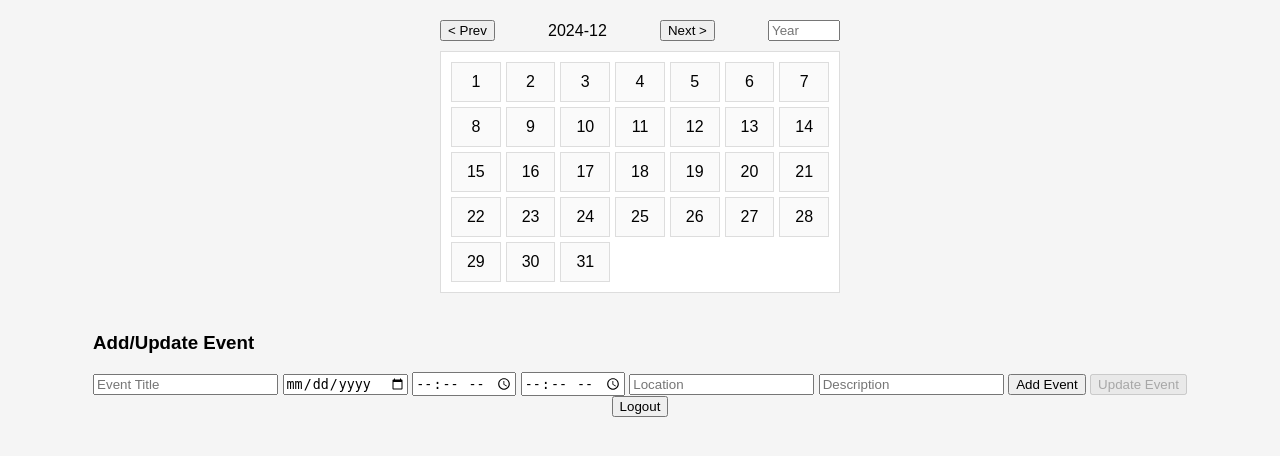
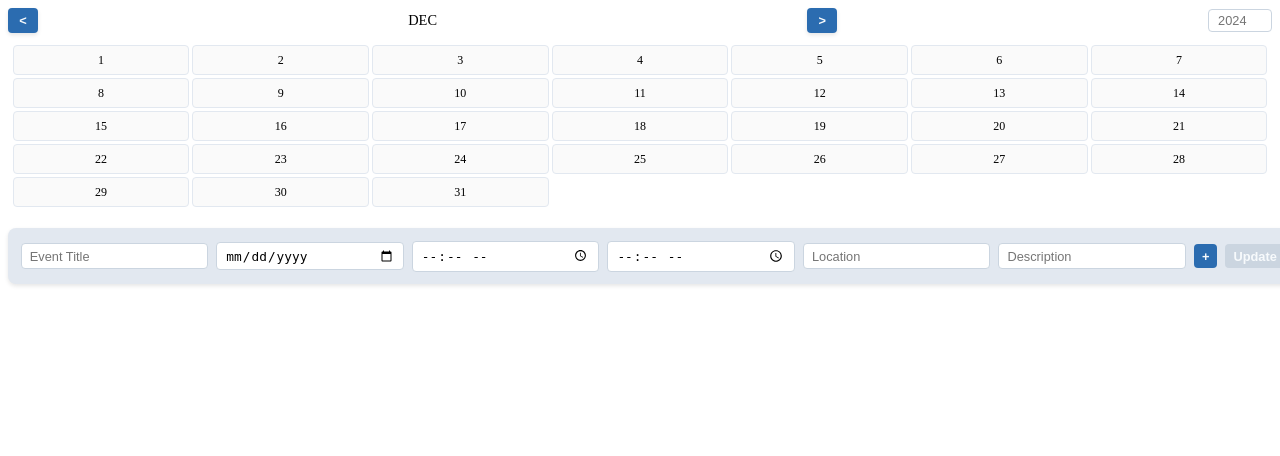
Before and after one commit to cse210-fa24-group2/cse210-fa24-group2, a Flask app: template templates/calendar.html in a window 1280 px wide. Shown: the top 456 px of the page. Run offline with Flask 3, Linux system fonts and the light colour scheme; the template is opened without the code that fills it, so the values that code supplies are empty.

Commit message:
Calendar integrated into dashboard

```diff
--- a/src/app.py
+++ b/src/app.py
@@ -214,6 +214,14 @@ def dashboard():
     """
     return render_template("index.html")
 
+@app.route('/calendar.html')
+def serve_calendar():
+    """
+    Serve the calendar.html template.
+    """
+    return render_template('calendar.html')
+
+
 @app.errorhandler(404)
 def page_not_found(error):
     """
--- a/static/css/calendar.css
+++ b/static/css/calendar.css
@@ -1,51 +1,180 @@
-body {
-    font-family: Arial, sans-serif;
-    margin: 0;
-    padding: 0;
+.calendar-container {
+    margin: 1rem auto;
+    padding: 1rem;
+    background-color: #E2E8F0;
+    border-radius: 0.5rem;
+    box-shadow: 0 2px 4px rgba(0, 0, 0, 0.1);
+    width: 100%;
+    max-width: 100%;
+    box-sizing: border-box;
     display: flex;
     flex-direction: column;
     align-items: center;
-    background-color: #f5f5f5;
-  }
-
-  .calendar-container {
-    margin-top: 20px;
-    width: 400px;
-    text-align: center;
+    overflow: hidden;
 }
 
 .calendar-header {
     display: flex;
     justify-content: space-between;
     align-items: center;
-    margin-bottom: 10px;
+    margin-bottom: 0.5rem;
+    width: 100%;
+    font-size: 0.9rem;
+}
+
+.calendar-header button {
+    background-color: #2B6CB0;
+    color: #F7FAFC;
+    border: none;
+    border-radius: 0.25rem;
+    padding: 0.3rem 0.7rem;
+    font-size: 0.8rem;
+    font-weight: 600;
+    cursor: pointer;
+    transition: background-color 0.3s ease;
+    box-shadow: 0 2px 4px rgba(0, 0, 0, 0.1);
+}
+
+.calendar-header button:hover {
+    background-color: #2C5282;
+}
+
+.calendar-header input {
+    width: 3.5rem;
+    padding: 0.2rem;
+    font-size: 0.8rem;
+    border: 1px solid #CBD5E0;
+    border-radius: 0.25rem;
+    text-align: center;
 }
 
 .calendar-grid {
     display: grid;
     grid-template-columns: repeat(7, 1fr);
-    gap: 5px;
-    border: 1px solid #ddd;
-    padding: 10px;
-    background-color: #fff;
+    gap: 0.2rem;
+    width: 100%;
+    padding: 0.3rem;
+    background-color: #FFF;
+    border-radius: 0.5rem;
+    box-sizing: border-box;
 }
 
 .calendar-cell {
-    padding: 10px;
+    padding: 0.4rem;
     text-align: center;
-    border: 1px solid #ddd;
-    background-color: #fafafa;
+    background-color: #FAFAFA;
+    border: 1px solid #E2E8F0;
+    border-radius: 0.25rem;
+    display: flex;
+    flex-direction: column;
+    justify-content: center;
+    align-items: center;
+    font-size: 0.75rem;
 }
 
 .calendar-cell:hover {
-    background-color: #e0e0e0;
+    background-color: #E2E8F0;
 }
 
 .event {
-    color: #ff5722;
-    font-size: 0.8rem;
+    margin-top: 0.2rem;
+    padding: 0.2rem;
+    background-color: #FBA183;
+    color: #1A202C;
+    font-size: 0.7rem;
+    font-weight: 500;
+    border-radius: 0.25rem;
+    word-wrap: break-word;
+    text-align: center;
+    width: 90%;
+}
+
+.event button {
+    background: none;
+    border: none;
+    color: #E53E3E;
+    font-size: 0.6rem;
+    cursor: pointer;
+    margin: 0 0.1rem;
+    transition: color 0.3s ease;
+}
+
+.event button:hover {
+    color: #FC8181;
+}
+
+.event button.update-event {
+    color: #2B6CB0;
+}
+
+.event button.update-event:hover {
+    color: #2C5282;
 }
 
 .add-event {
-    margin-top: 20px;
+    margin-top: 1rem;
+    width: 100%;
+    padding: 0.8rem;
+    background-color: #E2E8F0;
+    border-radius: 0.5rem;
+    box-shadow: 0 2px 4px rgba(0, 0, 0, 0.1);
 }
+
+.add-event h3 {
+    font-size: 0.9rem;
+    font-weight: 600;
+    margin-bottom: 0.5rem;
+}
+
+.add-event form {
+    display: flex;
+    flex-wrap: wrap;
+    gap: 0.5rem;
+    justify-content: space-between;
+    align-items: center;
+}
+
+.add-event form input,
+.add-event form button {
+    font-size: 0.8rem;
+    padding: 0.3rem 0.5rem;
+    border: 1px solid #CBD5E0;
+    border-radius: 0.25rem;
+}
+
+.add-event form input {
+    flex: 1;
+    min-width: 9rem;
+}
+
+.add-event form button {
+    background-color: #2B6CB0;
+    color: #F7FAFC;
+    cursor: pointer;
+    font-weight: 600;
+    border: none;
+    transition: background-color 0.3s ease;
+}
+
+.add-event form button:hover {
+    background-color: #2C5282;
+}
+
+.add-event form button:disabled {
+    background-color: #CBD5E0;
+    cursor: not-allowed;
+}
+
+@media (max-width: 768px) {
+    .add-event form {
+        flex-direction: column;
+    }
+
+    .add-event form input {
+        width: 100%;
+    }
+
+    .add-event form button {
+        width: 100%;
+    }
+}
--- a/static/js/Calendar.js
+++ b/static/js/Calendar.js
@@ -1,5 +1,11 @@
 import { getDaysInMonth, formatDate } from './dateUtils.js';
 
+/**
+ * Generate the calendar for the current month.
+ * @async
+ * @function Calendar
+ * @returns {Promise<string>} - The HTML string representation of the calendar.
+ */
 async function Calendar() {
   const today = new Date();
   const days = getDaysInMonth(today.getFullYear(), today.getMonth());
@@ -12,6 +18,7 @@ async function Calendar() {
     console.error('Error fetching events:', error);
   }
 
+  // Generate calendar grid with events
   const calendarHTML = days
     .map((day) => {
       const formattedDate = formatDate(day);
@@ -30,3 +37,57 @@ async function Calendar() {
 }
 
 export default Calendar;
+
+/**
+ * Load the calendar HTML content into the container on the index page.
+ * @async
+ * @function loadCalendar
+ * @returns {Promise<void>} - Injects calendar HTML into the container.
+ */
+export async function loadCalendar() {
+  try {
+    // Fetch the calendar HTML file
+    const response = await fetch('/calendar.html');
+    if (!response.ok) {
+      console.error('Failed to load calendar:', response.statusText);
+      return;
+    }
+
+    // Inject the fetched calendar HTML into the container
+    const calendarHTML = await response.text();
+    const container = document.getElementById('calendar-container');
+    if (container) {
+      container.innerHTML = calendarHTML;
+      container.style.overflow = 'hidden'; // Prevents overflow
+      container.style.maxHeight = '100%'; // Restricts height to container
+      console.log('Calendar loaded successfully.');
+
+      await loadCalendarScripts();
+    } else {
+      console.error('Calendar container not found.');
+    }
+  } catch (error) {
+    console.error('Error loading calendar:', error);
+  }
+}
+
+/**
+ * Dynamically load additional scripts for calendar functionality.
+ * @async
+ * @function loadCalendarScripts
+ * @returns {Promise<void>} - Dynamically appends scripts to the DOM.
+ */
+async function loadCalendarScripts() {
+  try {
+    const scriptApp = document.createElement('script');
+    scriptApp.type = 'module';
+    scriptApp.src = '/static/js/app.js';
+    document.body.appendChild(scriptApp);
+
+    console.log('Calendar scripts loaded successfully.');
+  } catch (error) {
+    console.error('Error loading calendar scripts:', error);
+  }
+}
+
+window.addEventListener('load', loadCalendar);
--- a/static/js/app.js
+++ b/static/js/app.js
@@ -6,9 +6,17 @@ let currentMonth = new Date().getMonth();
 async function renderCalendar(year, month) {
   const root = document.getElementById('calendar-root');
   const header = document.getElementById('current-month');
+  const yearInput = document.getElementById('year-input');
 
   const days = getDaysInMonth(year, month);
-  header.textContent = `${year}-${month + 1}`;
+
+  const shortMonth = new Date(year, month).toLocaleString('en-US', { month: 'short' }).toUpperCase();
+  header.textContent = shortMonth;
+
+  if (yearInput) {
+    yearInput.placeholder = currentYear.toString();
+  }
+
   root.innerHTML = '';
 
   const firstDay = days[0].getDay();
--- a/templates/calendar.html
+++ b/templates/calendar.html
@@ -8,18 +8,16 @@
   <script src="https://cdn.jsdelivr.net/npm/axios/dist/axios.min.js"></script>
 </head>
 <body>
-  <div class="calendar-container">
     <div class="calendar-header">
-      <button id="prev-month">&lt; Prev</button>
+      <button id="prev-month">&lt; </button>
       <span id="current-month"></span>
-      <button id="next-month">Next &gt;</button>
+      <button id="next-month"> &gt;</button>
       <input type="number" id="year-input" min="1900" max="2100" placeholder="Year" />
     </div>
     <div class="calendar-grid" id="calendar-root"></div>
-  </div>
 
+  <!-- Add/Update Event Section -->
   <div class="add-event">
-    <h3>Add/Update Event</h3>
     <form id="event-form">
       <input type="text" id="event-title" placeholder="Event Title" required />
       <input type="date" id="event-date" required />
@@ -27,13 +25,9 @@
       <input type="time" id="event-end-time" required />
       <input type="text" id="event-location" placeholder="Location" />
       <input type="text" id="event-description" placeholder="Description" />
-      <button id="add-event" type="button">Add Event</button>
-      <button id="update-event" type="button" disabled>Update Event</button>
+      <button id="add-event" type="button">+</button>
+      <button id="update-event" type="button" disabled>Update</button>
     </form>
-  </div>
-
-  <div class="logout-button">
-    <a href="/logout"><button>Logout</button></a>
   </div>
 
   <script type="module" src="{{ url_for('static', filename='js/app.js') }}"></script>
--- a/templates/index.html
+++ b/templates/index.html
@@ -4,6 +4,7 @@
     <meta charset="UTF-8">
     <meta name="viewport" content="width=device-width, initial-scale=1.0">
     <link rel="stylesheet" href="../static/css/styles.css">
+    <script src="https://cdn.jsdelivr.net/npm/axios/dist/axios.min.js"></script>
     <title>Command Center</title>
 </head>
 
@@ -59,6 +60,7 @@
         <cal-group>
             <calendar>
                 <h2>Calendar</h2>
+                <div id="calendar-container"></div>
             </calendar>
             <deadlines>
                 <h2>Upcoming Deadlines</h2>
@@ -74,6 +76,8 @@
 
     <script type="module" src="{{ url_for('static', filename='js/script.js') }}"></script>
 
+    <script type="module" src="{{ url_for('static', filename='js/Calendar.js') }}"></script>
+
 </body>
 
 </html>
```
Lines whose indentation alone changed are shown as unchanged.
